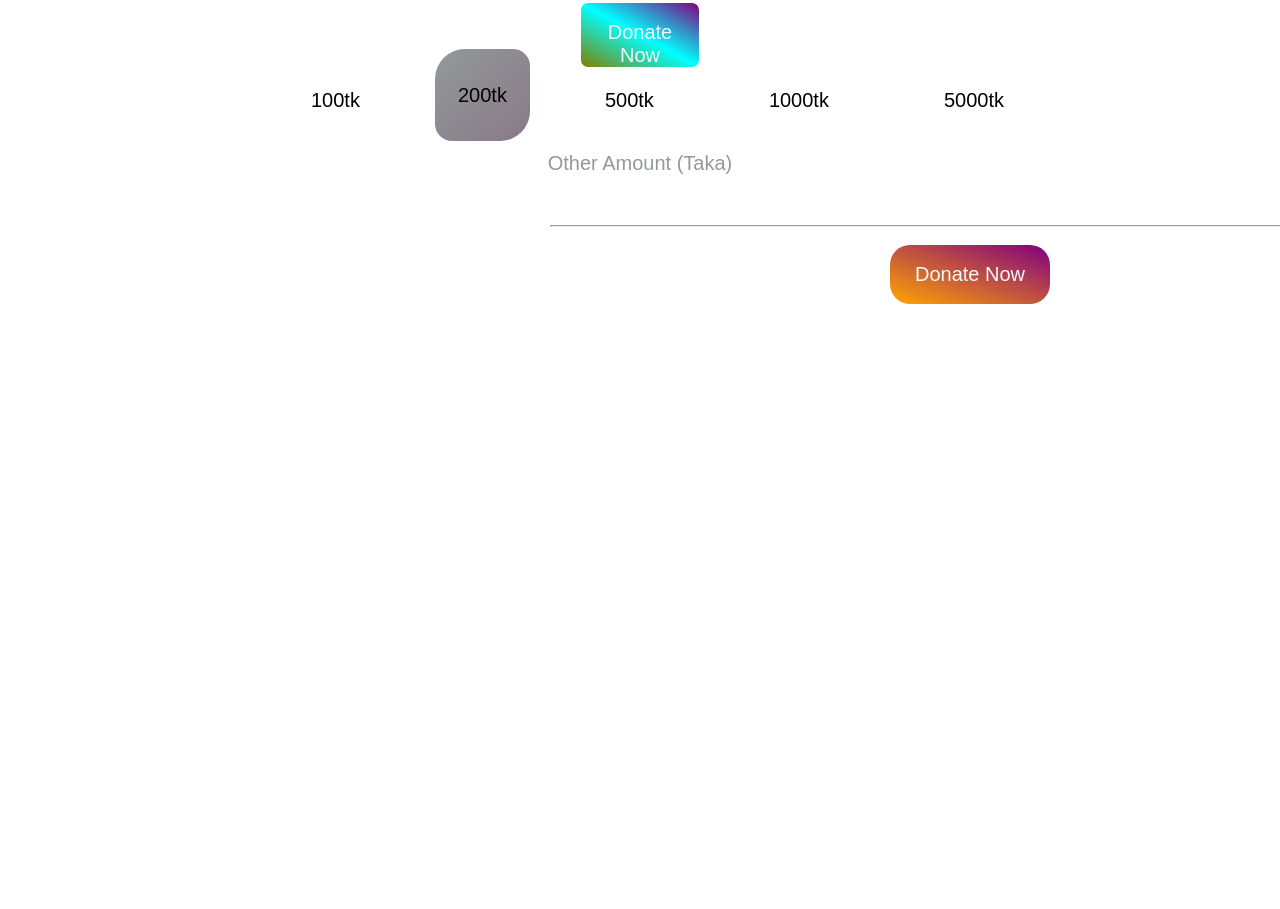
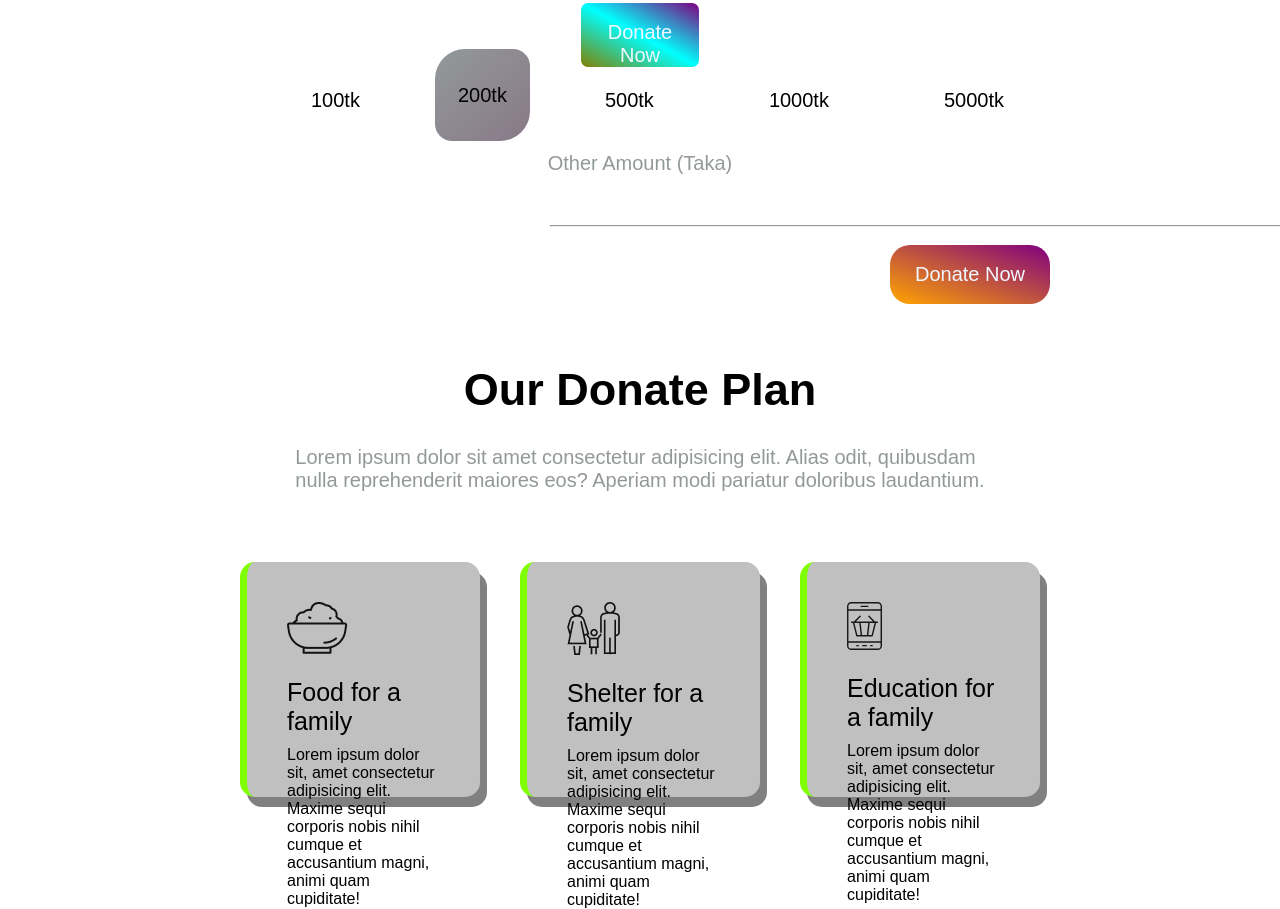
Before and after one commit to xcodertanvir/donate, a plain HTML site: page index.html in a window 1280 px wide. Shown: the part 897-1806 px from the top of the page. Before the commit the page ends 1201 px from the top, so only its background shows below. Drawn offline with Linux system fonts and the light colour scheme; a web font is replaced by a local one.

Commit message:
card style added

```diff
--- a/index.html
+++ b/index.html
@@ -46,7 +46,32 @@
        <p class="donate-description">Other Amount (Taka)</p> <hr>
        <button id="donate-btn" >Donate Now</button>
         </section>
+        <section class="donate-section">
+            <div class="donate-plan">
+                <h2 class="plan-title">Our Donate Plan</h2>
+                <p id="donate-description">Lorem ipsum dolor sit amet consectetur adipisicing elit. Alias odit, quibusdam <br> nulla reprehenderit maiores eos? Aperiam modi pariatur doloribus laudantium.</p>
+            </div>
+            <div class="donate-card">
+                <div class="cards" >
+                    <img class="icons" src="/icons/food.png" alt="">
+                    <h4 class="card-title">Food for a family</h4>
+                    <p class="card-info">Lorem ipsum dolor sit, amet consectetur adipisicing elit. Maxime sequi corporis nobis nihil cumque et accusantium magni, animi quam cupiditate!</p>
+                </div>
+                <div class="cards">
+                    <img class="icons" src="/icons/shelter.png" alt="">
+                    <h4 class="card-title">Shelter for a family</h4>
+                    <p class="card-info">Lorem ipsum dolor sit, amet consectetur adipisicing elit. Maxime sequi corporis nobis nihil cumque et accusantium magni, animi quam cupiditate!</p>
+                </div>
+                <div class="cards">
+                    <img class="icons"  src="/icons/icon11.svg" alt="">
+                    <h4 class="card-title">Education for a family</h4>
+                    <p class="card-info">Lorem ipsum dolor sit, amet consectetur adipisicing elit. Maxime sequi corporis nobis nihil cumque et accusantium magni, animi quam cupiditate!</p>
+                </div>
+            </div>
+
+        </section>
     </main>
+
     <footer>
 
 
--- a/styles/style.css
+++ b/styles/style.css
@@ -142,8 +142,64 @@ border-radius: 20px;
     font-size: 20px;
     border: 0;
     padding: 18px 25px;
+    margin-bottom: 60px;
 }
 hr{
     width: 850px;
     margin-left: 550px;
 }
+
+.card-title{
+    margin-bottom: 10px;
+}
+.donate-card{
+    display: flex;
+    justify-content: space-between;
+    align-items: center;
+    justify-content: center;
+}
+
+.plan-title{
+    display: flex;
+    justify-content: center;
+    align-items: center;
+    margin-bottom: 30px;
+    font-size: 45px;
+    font-weight: 600;
+
+}
+#donate-description{
+
+    font-size: 20px;
+    font-weight: 400;
+    color:  rgb(147, 153, 153);
+    display: flex;
+    justify-content: center;
+    align-items: center;
+    margin-bottom: 50px;
+}
+.cards{
+    margin: 20px;
+    padding: 40px;
+    background: #C0C0C0;
+    height: 155px;
+    width: 100%;
+    border-radius: 15px;
+    gap: 20px;
+    margin-bottom: 20px;
+    border-inline-start: 7px solid chartreuse;
+writing-mode: horizontal-tb;
+box-shadow:  7px 10px gray;
+
+
+}
+.card-title{
+    font-size: 25px;
+    font-weight: 500;
+}
+.icons{
+    margin-bottom: 20px;
+}
+.donate-section{
+    margin: 0 220px;
+}
```
